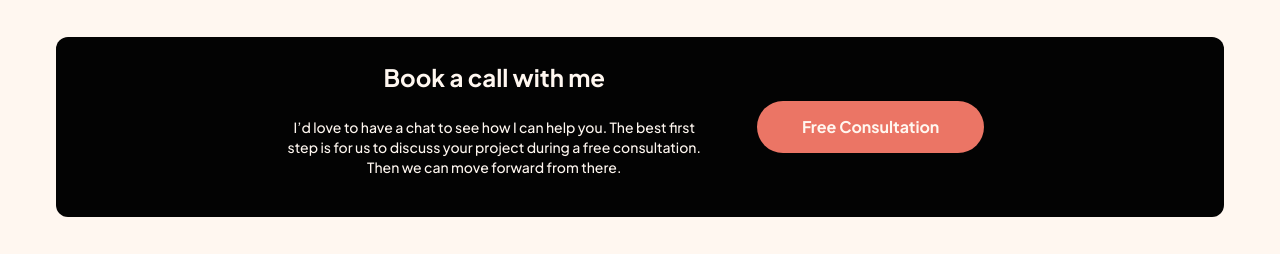
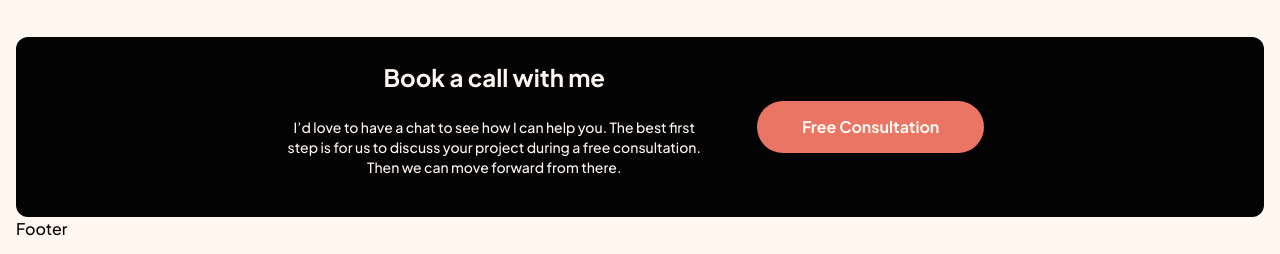
Before and after one commit to ekaspersen/industry-knowledge-ca, a website built with Vite: page index.html in a window 1280 px wide. Shown: the part 1193-1447 px from the top of the page. Built offline with nearby package versions, Linux system fonts and the light colour scheme.

Commit message:
PP-14 container MT added

```diff
--- a/index.html
+++ b/index.html
@@ -91,7 +91,7 @@
         </div>
       </div>
     </section>
-    <section id="book-call" class="m-10">
+    <section id="book-call" class="mt-10">
       <div class="container mx-auto px-4 max-w-7xl">
         <div class="md:flex justify-center rounded-xl p-6 bg-black md:p-0">
           <div>
```
